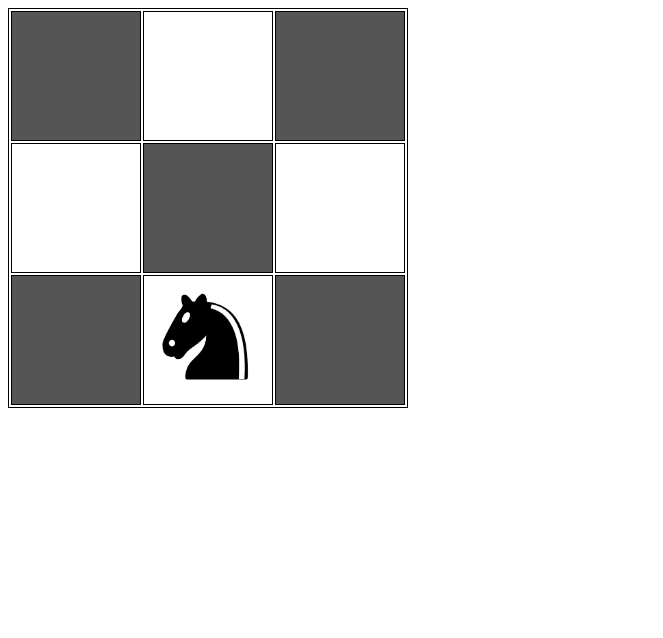
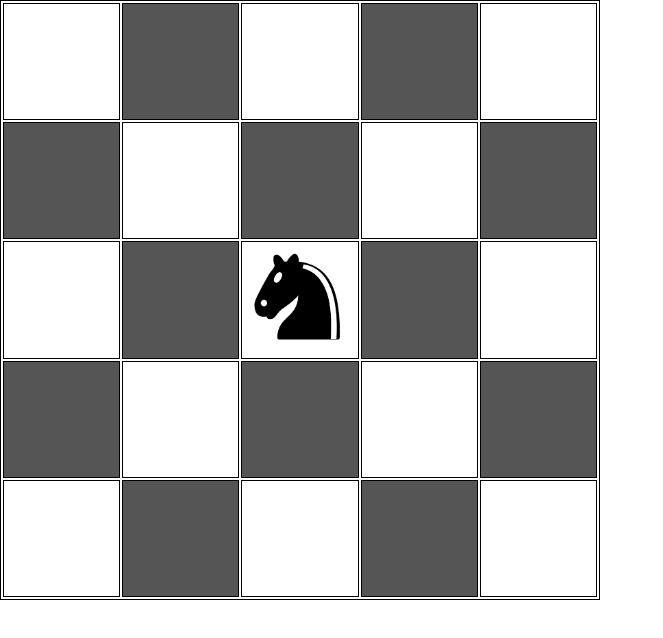
Before and after one commit to aasjunior/keyframes_passeio-cavalo, a plain HTML site: page index.html in a window 1280 px wide. Shown: the whole page, without its empty margins (0-663 px from the left). Drawn offline with Linux system fonts and the light colour scheme.

Commit message:
v2.0 left-top / top-left

```diff
--- a/css/style.css
+++ b/css/style.css
@@ -1,32 +1,55 @@
+*{
+    margin: 0;
+    padding: 0;
+    box-sizing: border-box;
+}
 div{
+    width: 600px;
+    height: 600px;
+    /*display: flex;
+    justify-content: center;
+    align-items: center;*/
     position: absolute;
 }
 .tabuleiro{
-    width: 400px;
-    height: 400px;
+    width: 100%;
+    height: 100%;
     border: 1px solid #000;
     position: absolute;
 }
 .tabuleiro td{
-    border: 1px solid;
+    border: 1px solid #000;
 }
 .tabuleiro .preto{
     background-color: #555;
 }
 
 div img{
-    top: 10px;
-    left: 10px;
+    top: 248px;
+    left: 250px;
     width: 100px;
     position: absolute;
     animation: movimento-cavalo 10s infinite;
 }
 
+
 @keyframes movimento-cavalo{
+    0%{top: 248px; left: 250px;}
+    5%{top: 248px; left: 10px;}
+    10%{top: 128px; left: 10px;}
+    15%{top: 248px; left: 10px;}
+    20%{top: 248px; left: 250px;}
+    25%{top: 12px; left: 250px;}
+    30%{top: 12px; left: 130px;}
+    35%{top: 12px; left: 250px;}
+    40%{top: 248px; left: 250px;}
+}
+
+/*@keyframes movimento-cavalo{
     0%{top: 10px; left: 10px;}
     25%{top: 280px; left: 10px;}
     50%{top:280px; left: 150px;}
     75%{top: 280px; left: 10px;}
     100%{top: 10px; left: 10px;}
 
-}
+}*/
--- a/index.html
+++ b/index.html
@@ -11,19 +11,39 @@
     <div>
         <table class="tabuleiro">
             <tr>
+                <td></td>
                 <td class="preto"></td>
-                <td class="branco"></td>
+                <td></td>
+                <td class="preto"></td>
+                <td></td>
+            </tr>
+            <tr>
+                <td class="preto"></td>
+                <td></td>
+                <td class="preto"></td>
+                <td></td>
                 <td class="preto"></td>
             </tr>
             <tr>
-                <td class="branco"></td>
+                <td></td>
                 <td class="preto"></td>
-                <td class="branco"></td>
+                <td></td>
+                <td class="preto"></td>
+                <td></td>
             </tr>
             <tr>
                 <td class="preto"></td>
-                <td class="branco"></td>
+                <td></td>
                 <td class="preto"></td>
+                <td></td>
+                <td class="preto"></td>
+            </tr>
+            <tr>
+                <td></td>
+                <td class="preto"></td>
+                <td></td>
+                <td class="preto"></td>
+                <td></td>
             </tr>
         </table>
         <img src="imgs/cavalo-preto.png" alt="">
```
